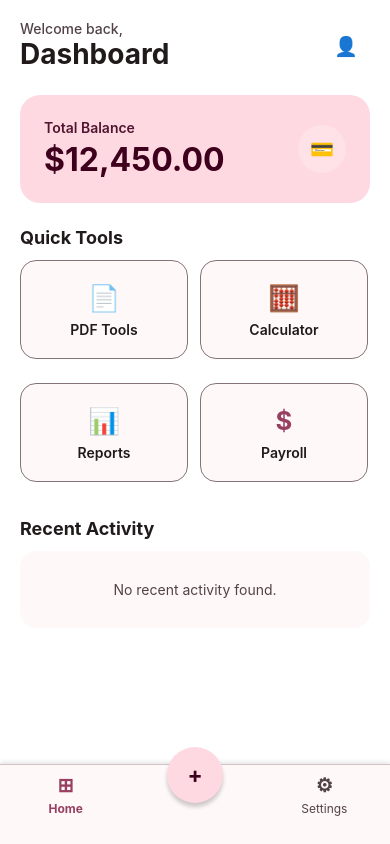
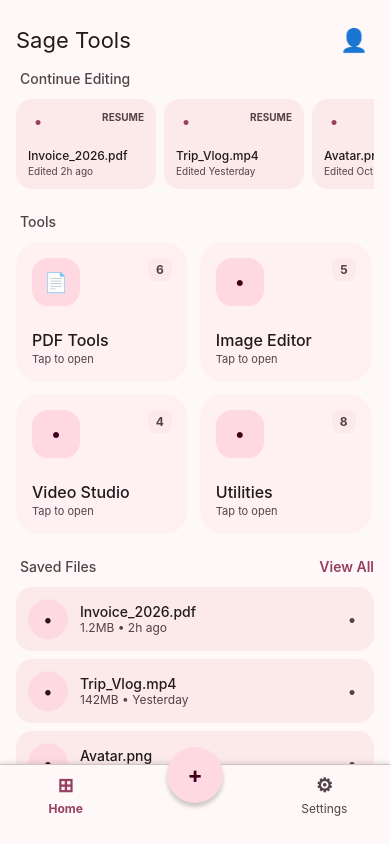
Before and after one commit to BajWarring/Sage_Tools, a React Native app: screen / in a window 390 px wide. Built offline with nearby package versions, Linux system fonts and the light colour scheme.

Commit message:
Update DashboardTab.tsx

```diff
--- a/src/tabs/DashboardTab.tsx
+++ b/src/tabs/DashboardTab.tsx
@@ -1,96 +1,107 @@
 import React from 'react';
-import { View, Text, StyleSheet, TouchableOpacity, ScrollView } from 'react-native';
+import { View, Text, StyleSheet, TouchableOpacity, ScrollView, Image } from 'react-native';
 import MD3Icon from '../components/MD3Icon';
 
-// Define the Theme type (simplified based on your usage)
-interface Theme {
-  primary: string;
-  onPrimary: string;
-  primaryContainer: string;
-  onPrimaryContainer: string;
-  background: string;
-  surface: string;
-  surfaceVariant: string;
-  onSurface: string;
-  onSurfaceVariant: string;
-  outline: string;
-}
+const DashboardTab = ({ theme, onOpenTools }: any) => {
 
-interface DashboardTabProps {
-  theme: Theme;
-  onOpenTools: () => void;
-}
+  // Data matching your HTML
+  const tools = [
+    { id: 'pdf', title: 'PDF Tools', icon: 'file-pdf-box', count: 6 },
+    { id: 'img', title: 'Image Editor', icon: 'camera', count: 5 },
+    { id: 'vid', title: 'Video Studio', icon: 'video', count: 4 },
+    { id: 'util', title: 'Utilities', icon: 'wrench', count: 8 }
+  ];
 
-const DashboardTab: React.FC<DashboardTabProps> = ({ theme, onOpenTools }) => {
+  const files = [
+    { name: 'Invoice_2026.pdf', date: '2h ago', size: '1.2MB', icon: 'file-document' },
+    { name: 'Trip_Vlog.mp4', date: 'Yesterday', size: '142MB', icon: 'video' },
+    { name: 'Avatar.png', date: 'Oct 24', size: '2.8MB', icon: 'image' },
+    { name: 'Notes.txt', date: 'Oct 22', size: '12KB', icon: 'file-document-outline' }
+  ];
+
   return (
     <ScrollView
-      style={[styles.container, { backgroundColor: theme.background }]}
-      contentContainerStyle={styles.contentContainer}
+      style={[styles.container, { backgroundColor: theme.surface }]}
+      contentContainerStyle={{ paddingBottom: 100 }}
+      showsVerticalScrollIndicator={false}
     >
-      {/* Header Section */}
+      {/* Header (replicates the <header> tag) */}
       <View style={styles.header}>
-        <View>
-          <Text style={[styles.greeting, { color: theme.onSurfaceVariant }]}>Welcome back,</Text>
-          <Text style={[styles.title, { color: theme.onSurface }]}>Dashboard</Text>
-        </View>
-        <TouchableOpacity style={[styles.profileButton, { backgroundColor: theme.surfaceVariant }]}>
-           <MD3Icon name="account" size={24} color={theme.onSurfaceVariant} />
+        <Text style={[styles.appName, { color: theme.onSurface }]}>Sage Tools</Text>
+        <TouchableOpacity style={styles.profileBtn}>
+           <MD3Icon name="account" size={28} color={theme.onSurfaceVariant} />
         </TouchableOpacity>
       </View>
 
-      {/* Summary Card */}
-      <View style={[styles.card, { backgroundColor: theme.primaryContainer }]}>
-        <View style={styles.cardRow}>
-          <View>
-            <Text style={[styles.cardLabel, { color: theme.onPrimaryContainer }]}>Total Balance</Text>
-            <Text style={[styles.cardValue, { color: theme.onPrimaryContainer }]}>$12,450.00</Text>
-          </View>
-          <View style={[styles.iconCircle, { backgroundColor: 'rgba(255,255,255,0.2)' }]}>
-            <MD3Icon name="wallet" size={24} color={theme.onPrimaryContainer} />
-          </View>
+      {/* 1. Continue Editing (Horizontal Scroll) */}
+      <View style={styles.section}>
+        <Text style={[styles.sectionTitle, { color: theme.onSurfaceVariant }]}>Continue Editing</Text>
+        <ScrollView horizontal showsHorizontalScrollIndicator={false} style={{ marginLeft: -16 }}>
+          <View style={{ width: 16 }} />
+          {files.slice(0, 3).map((f, i) => (
+            <TouchableOpacity
+              key={i}
+              style={[styles.jumpCard, { backgroundColor: theme.surfaceContainer }]}
+            >
+              <View style={{ flexDirection: 'row', justifyContent: 'space-between' }}>
+                <MD3Icon name="history" size={20} color={theme.primary} />
+                <Text style={{ fontSize: 10, fontWeight: 'bold', color: theme.onSurfaceVariant }}>RESUME</Text>
+              </View>
+              <View>
+                <Text numberOfLines={1} style={[styles.fileNameSmall, { color: theme.onSurface }]}>{f.name}</Text>
+                <Text style={{ fontSize: 10, color: theme.onSurfaceVariant }}>Edited {f.date}</Text>
+              </View>
+            </TouchableOpacity>
+          ))}
+        </ScrollView>
+      </View>
+
+      {/* 2. Tools Grid */}
+      <View style={styles.section}>
+        <Text style={[styles.sectionTitle, { color: theme.onSurfaceVariant }]}>Tools</Text>
+        <View style={styles.grid}>
+          {tools.map((t) => (
+            <TouchableOpacity
+              key={t.id}
+              onPress={() => onOpenTools(t.id)}
+              style={[styles.toolCard, { backgroundColor: theme.surfaceContainerHigh }]}
+            >
+              <View style={{ flexDirection: 'row', justifyContent: 'space-between', alignItems: 'flex-start' }}>
+                <View style={[styles.iconBox, { backgroundColor: theme.primaryContainer }]}>
+                  <MD3Icon name={t.icon} size={24} color={theme.onPrimaryContainer} />
+                </View>
+                <View style={[styles.badge, { backgroundColor: theme.surfaceContainer }]}>
+                  <Text style={{ fontSize: 12, fontWeight: 'bold', color: theme.onSurfaceVariant }}>{t.count}</Text>
+                </View>
+              </View>
+              <View>
+                <Text style={[styles.toolTitle, { color: theme.onSurface }]}>{t.title}</Text>
+                <Text style={{ fontSize: 11, color: theme.onSurfaceVariant }}>Tap to open</Text>
+              </View>
+            </TouchableOpacity>
+          ))}
         </View>
       </View>
 
-      {/* Quick Actions Grid */}
-      <Text style={[styles.sectionTitle, { color: theme.onSurface }]}>Quick Tools</Text>
+      {/* 3. Saved Files List */}
+      <View style={styles.section}>
+        <View style={{ flexDirection: 'row', justifyContent: 'space-between', alignItems: 'center', marginBottom: 12 }}>
+          <Text style={[styles.sectionTitle, { marginBottom: 0, color: theme.onSurfaceVariant }]}>Saved Files</Text>
+          <Text style={{ fontSize: 14, fontWeight: '600', color: theme.primary }}>View All</Text>
+        </View>
 
-      <View style={styles.grid}>
-        <TouchableOpacity
-          style={[styles.gridItem, { backgroundColor: theme.surface, borderColor: theme.outline }]}
-          onPress={onOpenTools}
-        >
-          <MD3Icon name="file-pdf-box" size={32} color={theme.primary} />
-          <Text style={[styles.gridLabel, { color: theme.onSurface }]}>PDF Tools</Text>
-        </TouchableOpacity>
-
-        <TouchableOpacity
-          style={[styles.gridItem, { backgroundColor: theme.surface, borderColor: theme.outline }]}
-        >
-          <MD3Icon name="calculator" size={32} color={theme.primary} />
-          <Text style={[styles.gridLabel, { color: theme.onSurface }]}>Calculator</Text>
-        </TouchableOpacity>
-
-         <TouchableOpacity
-          style={[styles.gridItem, { backgroundColor: theme.surface, borderColor: theme.outline }]}
-        >
-          <MD3Icon name="chart-box" size={32} color={theme.primary} />
-          <Text style={[styles.gridLabel, { color: theme.onSurface }]}>Reports</Text>
-        </TouchableOpacity>
-
-         <TouchableOpacity
-          style={[styles.gridItem, { backgroundColor: theme.surface, borderColor: theme.outline }]}
-        >
-          <MD3Icon name="currency-usd" size={32} color={theme.primary} />
-          <Text style={[styles.gridLabel, { color: theme.onSurface }]}>Payroll</Text>
-        </TouchableOpacity>
-      </View>
-
-      {/* Recent Activity Placeholder */}
-      <Text style={[styles.sectionTitle, { color: theme.onSurface, marginTop: 24 }]}>Recent Activity</Text>
-      <View style={[styles.activityCard, { backgroundColor: theme.surface }]}>
-         <Text style={{ color: theme.onSurfaceVariant, textAlign: 'center', padding: 20 }}>
-           No recent activity found.
-         </Text>
+        {files.map((f, i) => (
+          <TouchableOpacity key={i} style={[styles.fileRow, { backgroundColor: theme.surfaceContainer }]}>
+            <View style={[styles.fileIconCircle, { backgroundColor: theme.secondaryContainer }]}>
+               <MD3Icon name={f.icon} size={22} color={theme.onSecondaryContainer} />
+            </View>
+            <View style={{ flex: 1, paddingHorizontal: 12 }}>
+              <Text style={{ fontSize: 14, fontWeight: '500', color: theme.onSurface }}>{f.name}</Text>
+              <Text style={{ fontSize: 12, color: theme.onSurfaceVariant }}>{f.size} • {f.date}</Text>
+            </View>
+            <MD3Icon name="dots-vertical" size={20} color={theme.onSurfaceVariant} />
+          </TouchableOpacity>
+        ))}
       </View>
 
     </ScrollView>
@@ -98,90 +109,28 @@ const DashboardTab: React.FC<DashboardTabProps> = ({ theme, onOpenTools }) => {
 };
 
 const styles = StyleSheet.create({
-  container: {
-    flex: 1,
-  },
-  contentContainer: {
-    padding: 20,
-    paddingBottom: 100, // Space for bottom nav
-  },
-  header: {
-    flexDirection: 'row',
-    justifyContent: 'space-between',
-    alignItems: 'center',
-    marginBottom: 24,
-  },
-  greeting: {
-    fontSize: 14,
-    fontWeight: '500',
-  },
-  title: {
-    fontSize: 28,
-    fontWeight: 'bold',
-  },
-  profileButton: {
-    width: 48,
-    height: 48,
-    borderRadius: 24,
-    justifyContent: 'center',
-    alignItems: 'center',
-  },
-  card: {
-    borderRadius: 20,
-    padding: 24,
-    marginBottom: 24,
-    elevation: 2,
-  },
-  cardRow: {
-    flexDirection: 'row',
-    justifyContent: 'space-between',
-    alignItems: 'center',
-  },
-  cardLabel: {
-    fontSize: 14,
-    fontWeight: '600',
-    opacity: 0.9,
-    marginBottom: 4,
-  },
-  cardValue: {
-    fontSize: 32,
-    fontWeight: 'bold',
-  },
-  iconCircle: {
-    width: 48,
-    height: 48,
-    borderRadius: 24,
-    justifyContent: 'center',
-    alignItems: 'center',
-  },
-  sectionTitle: {
-    fontSize: 18,
-    fontWeight: 'bold',
-    marginBottom: 12,
-  },
-  grid: {
-    flexDirection: 'row',
-    flexWrap: 'wrap',
-    gap: 12,
-  },
-  gridItem: {
-    width: '48%', // Roughly half width
-    padding: 20,
-    borderRadius: 16,
-    borderWidth: 1,
-    alignItems: 'center',
-    justifyContent: 'center',
-    marginBottom: 12,
-  },
-  gridLabel: {
-    marginTop: 8,
-    fontSize: 14,
-    fontWeight: '600',
-  },
-  activityCard: {
-    borderRadius: 16,
-    padding: 10,
-  }
+  container: { flex: 1, paddingHorizontal: 16 },
+  header: { height: 60, flexDirection: 'row', alignItems: 'center', justifyContent: 'space-between', marginTop: 10 },
+  appName: { fontSize: 22, fontWeight: '400' },
+  profileBtn: { width: 40, height: 40, borderRadius: 20, alignItems: 'center', justifyContent: 'center' },
+
+  section: { marginBottom: 24 },
+  sectionTitle: { fontSize: 14, fontWeight: '500', marginBottom: 12, marginLeft: 4 },
+
+  // Jump Back In
+  jumpCard: { width: 140, height: 90, padding: 12, borderRadius: 16, marginRight: 8, justifyContent: 'space-between' },
+  fileNameSmall: { fontSize: 12, fontWeight: '500', marginBottom: 2 },
+
+  // Grid
+  grid: { flexDirection: 'row', flexWrap: 'wrap', gap: 12 },
+  toolCard: { width: '48%', height: 140, padding: 16, borderRadius: 24, justifyContent: 'space-between' },
+  iconBox: { width: 48, height: 48, borderRadius: 16, alignItems: 'center', justifyContent: 'center' },
+  badge: { paddingHorizontal: 8, paddingVertical: 4, borderRadius: 8 },
+  toolTitle: { fontSize: 16, fontWeight: '500', marginBottom: 2 },
+
+  // File List
+  fileRow: { flexDirection: 'row', alignItems: 'center', padding: 12, borderRadius: 16, marginBottom: 8 },
+  fileIconCircle: { width: 40, height: 40, borderRadius: 20, alignItems: 'center', justifyContent: 'center' }
 });
 
 export default DashboardTab;
```
